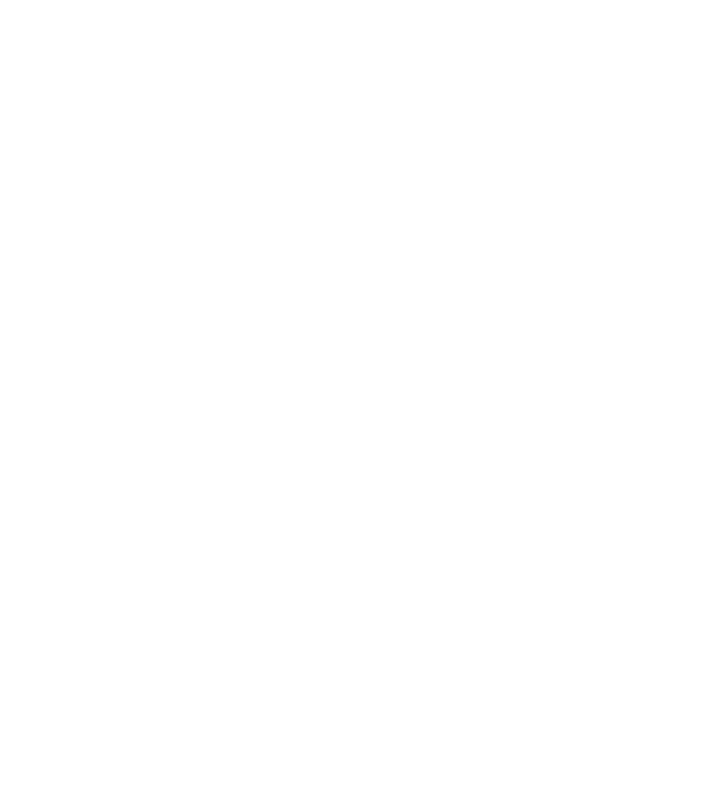
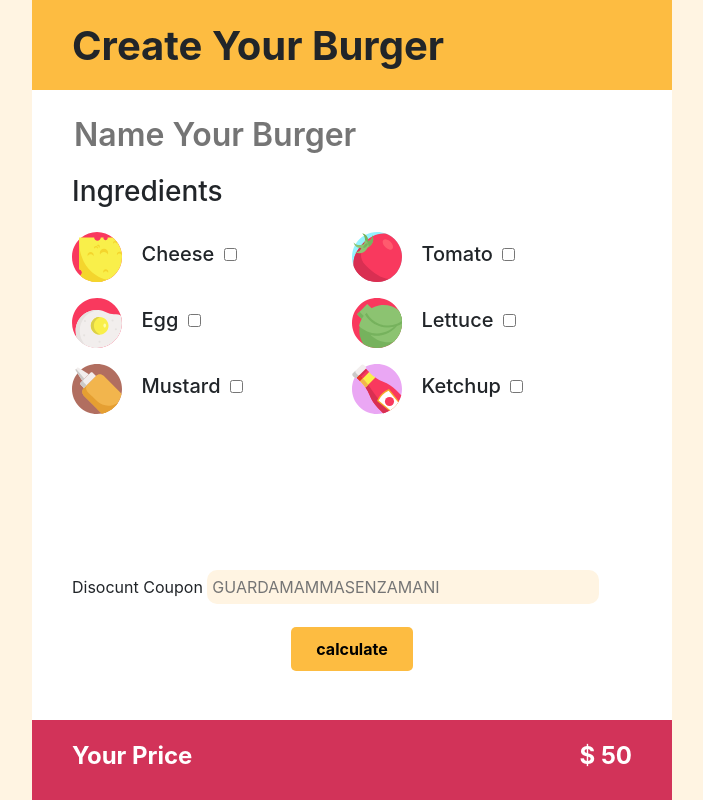
Before and after one commit to endritmorina94/js-burger, a plain HTML site: page index.html in a window 1280 px wide. Shown: the whole page, without its empty margins (288-991 px from the left). Drawn offline with nearby package versions, Linux system fonts and the light colour scheme.

Commit message:
finito html e css

```diff
--- a/css/style.css
+++ b/css/style.css
@@ -0,0 +1,105 @@
+/* COMMON */
+body {
+    background-color: #FFF4E2;
+}
+
+.main-container {
+    width: 50%;
+    height: 100vh;
+    margin: 0 auto;
+    background-color: #FFFFFF;
+}
+
+/* HEADER */
+header {
+    height: 90px;
+    background-color: #FDBC41;
+    padding: 30px 40px 20px;
+}
+
+header h1 {
+    font-weight: 700;
+}
+
+/* MAIN */
+main {
+    height: calc(100vh - 330px);
+    padding: 20px 40px 0;
+    overflow-y: auto;
+}
+
+.burger-name input {
+    border: 0;
+    outline: 0;
+    font-size: 32px;
+    font-weight: 600;
+}
+
+/* INGREDIENTI */
+.ingredients-container {
+    margin-top: 15px;
+}
+
+.title {
+    margin-bottom: 15px;
+}
+
+.ingredients-list [class^='col'] {
+    padding: 8px 0;
+}
+
+.ingredients-list img {
+    width: 50px;
+}
+
+.ingredients-list h5 {
+    display: inline-block;
+    padding: 0 5px 0 15px;
+}
+
+/* DISCOUNT AREA */
+.discount-container {
+    height: 160px;
+    padding: 10px 40px 0;
+}
+
+.discount-container input {
+    border: 0;
+    outline: 0;
+    width: 70%;
+    background-color: #FFF4E2;
+    padding: 5px;
+    border-radius: 10px;
+}
+
+.button-container {
+    text-align: center;
+    padding: 20px 0;
+}
+
+.button-container button {
+    border: 0;
+    outline: 0;
+    background-color: #FDBC41;
+    padding: 10px 25px;
+    border-radius: 5px;
+    font-weight: 700;
+    cursor: pointer;
+}
+
+/* FOOTER */
+footer {
+    height: 80px;
+    background-color: #D23359;
+    padding: 0 40px;
+    color: white;
+}
+
+footer div {
+    height: 100%;
+    width: 100%;
+}
+
+footer div h4 {
+    font-weight: 700;
+}
--- a/index.html
+++ b/index.html
@@ -1,5 +1,6 @@
 <!DOCTYPE html>
 <html lang="en" dir="ltr">
+
 <head>
     <meta charset="utf-8">
     <meta name="viewport" content="width=device-width, initial-scale=1.0">
@@ -8,9 +9,123 @@
     <link rel="stylesheet" href="https://cdnjs.cloudflare.com/ajax/libs/font-awesome/5.15.2/css/all.min.css" integrity="sha512-HK5fgLBL+xu6dm/Ii3z4xhlSUyZgTT9tuc/hSrtw6uzJOvgRr2a9jyxxT1ely+B+xFAmJKVSTbpM/CuL7qxO8w==" crossorigin="anonymous" />
     <link rel="stylesheet" href="css/style.css">
 </head>
+
 <body>
 
+    <!-- CONTAINER DELLA WEBAPP -->
+    <div class="main-container">
+
+        <!-- Header -->
+        <header class="d-flex align-items-center">
+
+            <h1>Create Your Burger</h1>
+
+        </header>
+        <!-- Fine Header -->
+
+        <!-- Main -->
+        <main>
+
+            <div class="burger-name">
+
+                <input type="text" placeholder="Name Your Burger">
+
+            </div>
+
+            <!-- Sezione degli ingredienti -->
+            <section class="ingredients-container">
+
+                <div class="title">
+
+                    <h3>Ingredients</h3>
+
+                </div>
+
+                <div class="ingredients-list">
+
+                    <div class="container-fluid">
+
+                        <div class="row">
+
+                            <div class="col-12 col-sm-6">
+                                <img src="img/cheese.svg" alt="Cheese">
+                                <h5>Cheese</h5>
+                                <input type="checkbox">
+                            </div>
+
+                            <div class="col-12 col-sm-6">
+                                <img src="img/tomato.svg" alt="Tomato">
+                                <h5>Tomato</h5>
+                                <input type="checkbox">
+                            </div>
+
+                            <div class="col-12 col-sm-6">
+                                <img src="img/fried-egg.svg" alt="Egg">
+                                <h5>Egg</h5>
+                                <input type="checkbox">
+                            </div>
+
+                            <div class="col-12 col-sm-6">
+                                <img src="img/lettuce.svg" alt="Lettuce">
+                                <h5>Lettuce</h5>
+                                <input type="checkbox">
+                            </div>
+
+                            <div class="col-12 col-sm-6">
+                                <img src="img/mustard.svg" alt="Mustard">
+                                <h5>Mustard</h5>
+                                <input type="checkbox">
+                            </div>
+
+                            <div class="col-12 col-sm-6">
+                                <img src="img/ketchup.svg" alt="Ketchup">
+                                <h5>Ketchup</h5>
+                                <input type="checkbox">
+                            </div>
+
+                        </div>
+
+                    </div>
+
+                </div>
+
+            </section>
+
+        </main>
+        <!-- Fine Main -->
+
+        <!-- Discount Area -->
+        <section class="discount-container">
+
+            <label for="discount">Disocunt Coupon</label>
+
+            <input id="disocunt" type="text" placeholder="GUARDAMAMMASENZAMANI">
+
+            <div class="button-container">
+                <button id="price-button" type="button" name="button">calculate</button>
+            </div>
+
+        </section>
+
+        <!-- Footer -->
+        <footer>
+
+            <div class="d-flex justify-content-between align-items-center">
+
+                <h4>Your Price</h4>
+
+                <h4 id="price">$ 50</h4>
+
+            </div>
+
+        </footer>
+        <!-- Fine Footer -->
+
+    </div>
+    <!-- FINE CONTAINER WEBAPP -->
 
     <script src="js/script.js" charset="utf-8"></script>
+
 </body>
+
 </html>
```
Lines whose indentation alone changed are shown as unchanged.
